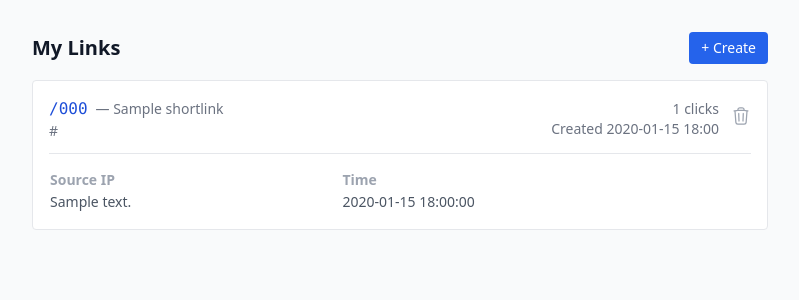
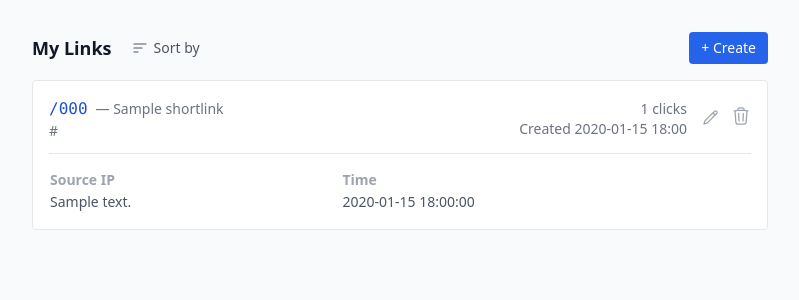
Before and after one commit to minzhankuo-0719/shortlink, a Django app: page /links/ in a window 1280 px wide. Shown: the part 49-349 px from the top of the page, without its empty margins (240-1039 px from the left). Run offline with Django 5.2, Linux system fonts and the light colour scheme; a user stored in the database is signed in; tables that the repository leaves empty hold one stand-in row (values such as "Sample post"); some libraries are stand-ins or nearby versions.

Commit message:
feat: sort and edit links on the dashboard
Add a "Sort by" dropdown (newest / oldest / most popular / title) driven
by a whitelisted ?sort= query param, with a stable secondary sort key and
case-insensitive title ordering. Let owners edit a link's title and
destination URL via a per-link modal; cache invalidation for an edited
URL is handled by the existing post_save signal.

Co-Authored-By: Claude Opus 4.8 <noreply@anthropic.com>

```diff
--- a/apps/shortener/urls.py
+++ b/apps/shortener/urls.py
@@ -7,6 +7,7 @@ app_name = "shortener"
 urlpatterns = [
     path("links/", views.my_links, name="my_links"),
     path("links/<int:pk>/delete", views.delete_link, name="delete"),
+    path("links/<int:pk>/edit", views.edit_link, name="edit"),
     # Short code last: it's a catch-all single path segment, so it must not
     # shadow the more specific routes above.
     path("<str:short_code>", views.redirect_short_link, name="redirect"),
--- a/apps/shortener/views.py
+++ b/apps/shortener/views.py
@@ -1,5 +1,6 @@
 from django.contrib.auth.decorators import login_required
 from django.db.models import Count
+from django.db.models.functions import Lower
 from django.http import Http404, HttpRequest, HttpResponse
 from django.shortcuts import get_object_or_404, redirect, render
 
@@ -8,6 +9,13 @@ from apps.analytics.services import record_click
 from .forms import ShortLinkForm
 from .models import ShortLink
 from .services import create_short_link, resolve_active_link
+
+_SORT_OPTIONS = {
+    "newest": ("-created_at",),
+    "oldest": ("created_at",),
+    "popular": ("-click_count", "-created_at"),
+    "title": (Lower("title"), "-created_at"),
+}
 
 
 @login_required
@@ -32,13 +40,20 @@ def my_links(request: HttpRequest) -> HttpResponse:
     else:
         form = ShortLinkForm()
 
+    sort_key = request.GET.get("sort")
+    if sort_key not in _SORT_OPTIONS:
+        sort_key = "newest"
+    sort_order = _SORT_OPTIONS[sort_key]
+
     links = (
         request.user.short_links.annotate(click_count=Count("clicks"))
         .prefetch_related("clicks")
-        .order_by("-created_at")  # newest first; explicit because annotate() drops Meta.ordering
+        .order_by(*sort_order)  # explicit order_by because annotate() drops Meta.ordering
     )
 
-    return render(request, "shortener/my_links.html", {"links": links, "form": form})
+    return render(
+        request, "shortener/my_links.html", {"links": links, "form": form, "current_sort": sort_key}
+    )
 
 
 def redirect_short_link(request: HttpRequest, short_code: str) -> HttpResponse:
@@ -72,3 +87,25 @@ def delete_link(request: HttpRequest, pk: int) -> HttpResponse:
     if request.method == "POST":
         link.delete()
     return redirect("shortener:my_links")
+
+
+@login_required
+def edit_link(request: HttpRequest, pk: int) -> HttpResponse:
+    """Edit a link's title and destination URL.
+
+    Owner-scoped via get_object_or_404 (you can only edit your own links;
+    anyone else gets a 404 — same guard as delete_link). ShortLinkForm is
+    bound to the existing instance, so GET pre-fills the current values and
+    save() updates that row instead of creating a new one. The post_save
+    signal clears the Redis cache, so a changed URL takes effect immediately.
+    See docs/adr/0011.
+    """
+    link = get_object_or_404(ShortLink, pk=pk, owner=request.user)
+    if request.method == "POST":
+        form = ShortLinkForm(request.POST, instance=link)
+        if form.is_valid():
+            form.save()
+            return redirect("shortener:my_links")
+    else:
+        form = ShortLinkForm(instance=link)
+    return render(request, "shortener/edit_link.html", {"form": form, "link": link})
--- a/templates/shortener/my_links.html
+++ b/templates/shortener/my_links.html
@@ -4,7 +4,30 @@
 
 {% block content %}
   <div class="flex items-center justify-between mb-4">
-    <h1 class="text-xl font-bold">My Links</h1>
+    <div class="flex items-center gap-3">
+      <h1 class="text-lg font-semibold">My Links</h1>
+
+      {% comment %} Sort dropdown: native <details>/<summary> is a button that toggles a
+         menu with zero JS. Each option is a link that swaps the ?sort= query param;
+         navigating reloads the page, which closes the menu. current_sort (from the view)
+         marks the active option. {% endcomment %}
+      <details class="relative">
+        <summary class="flex cursor-pointer select-none items-center gap-1.5 rounded px-2 py-1 text-sm text-gray-600 transition-colors duration-150 hover:bg-gray-100 list-none dark:text-gray-300 dark:hover:bg-neutral-800 [&::-webkit-details-marker]:hidden">
+          <svg xmlns="http://www.w3.org/2000/svg" fill="none" viewBox="0 0 24 24" stroke-width="1.8" stroke="currentColor" class="h-4 w-4">
+            <path stroke-linecap="round" stroke-linejoin="round" d="M3 6h18M3 12h12M3 18h6" />
+          </svg>
+          Sort by
+        </summary>
+
+        <div class="absolute left-0 z-10 mt-2 w-max overflow-hidden rounded-lg border bg-white py-1 shadow-lg dark:border-neutral-700 dark:bg-neutral-900">
+          <a href="?sort=newest" class="block px-4 py-2 text-sm hover:bg-gray-100 dark:hover:bg-neutral-800 {% if current_sort == 'newest' %}font-semibold text-blue-600 dark:text-blue-400{% endif %}">Newest</a>
+          <a href="?sort=oldest" class="block px-4 py-2 text-sm hover:bg-gray-100 dark:hover:bg-neutral-800 {% if current_sort == 'oldest' %}font-semibold text-blue-600 dark:text-blue-400{% endif %}">Oldest</a>
+          <a href="?sort=popular" class="block px-4 py-2 text-sm hover:bg-gray-100 dark:hover:bg-neutral-800 {% if current_sort == 'popular' %}font-semibold text-blue-600 dark:text-blue-400{% endif %}">Most popular</a>
+          <a href="?sort=title" class="block px-4 py-2 text-sm hover:bg-gray-100 dark:hover:bg-neutral-800 {% if current_sort == 'title' %}font-semibold text-blue-600 dark:text-blue-400{% endif %}">Title (A–Z)</a>
+        </div>
+      </details>
+    </div>
+
     <button type="button" onclick="document.getElementById('create-modal').showModal()"
             class="bg-blue-600 text-white px-3 py-1.5 rounded text-sm transition-all duration-150 hover:bg-blue-700 hover:shadow-lg">
       + Create
@@ -12,10 +35,12 @@
   </div>
 
 
+
+
   {% comment %} Create modal: native <dialog> gives the overlay, backdrop, Esc-to-close
      and focus trap for free. Posts to this same page (see the my_links view).{% endcomment %}
   <dialog id="create-modal"
-          class="w-full max-w-lg rounded-2xl bg-white p-0 backdrop:bg-black/50 dark:bg-neutral-900 dark:text-gray-100">
+          class="fixed inset-0 m-auto h-fit w-full max-w-lg rounded-2xl bg-white p-0 backdrop:bg-black/50 dark:bg-neutral-900 dark:text-gray-100">
     <form method="post" action="{% url 'shortener:my_links' %}" class="space-y-4 p-6">
       {% csrf_token %}
       <div class="flex items-center justify-between">
@@ -51,6 +76,46 @@
     </form>
   </dialog>
 
+  {% comment %} Edit modals: one per link, rendered here at the top level of the page —
+     the same DOM depth as the Create modal — so they share its centering context (a
+     nested <dialog> inside the list ends up positioned differently). Each is opened by
+     its card's pencil button via showModal(). {% endcomment %}
+  {% for link in links %}
+    <dialog id="edit-modal-{{ link.pk }}"
+            class="fixed inset-0 m-auto h-fit w-full max-w-lg rounded-2xl bg-white p-0 backdrop:bg-black/50 dark:bg-neutral-900 dark:text-gray-100">
+      <form method="post" action="{% url 'shortener:edit' link.pk %}" class="space-y-4 p-6">
+        {% csrf_token %}
+        <div class="flex items-center justify-between">
+          <h2 class="text-lg font-semibold">Edit Short Link</h2>
+          <button type="button" onclick="this.closest('dialog').close()" aria-label="Close"
+                  class="text-gray-400 hover:text-gray-700 dark:hover:text-gray-200">✕</button>
+        </div>
+        <div>
+          <label class="block text-sm mb-1" for="edit-url-{{ link.pk }}">Original URL</label>
+          <input type="url" name="original_url" id="edit-url-{{ link.pk }}" required
+                 value="{{ link.original_url }}" placeholder="https://example.com/..."
+                 class="border rounded px-3 py-2 w-full dark:bg-neutral-800 dark:border-neutral-700 dark:text-gray-100 dark:placeholder-gray-500">
+        </div>
+        <div>
+          <label class="block text-sm mb-1" for="edit-title-{{ link.pk }}">Title (optional)</label>
+          <input type="text" name="title" id="edit-title-{{ link.pk }}"
+                 value="{{ link.title }}" placeholder="Give this link a name (optional)"
+                 class="border rounded px-3 py-2 w-full dark:bg-neutral-800 dark:border-neutral-700 dark:text-gray-100 dark:placeholder-gray-500">
+        </div>
+        <div class="flex justify-end gap-2 pt-2">
+          <button type="button" onclick="this.closest('dialog').close()"
+                  class="px-4 py-2 rounded text-sm text-gray-600 hover:bg-gray-100 dark:text-gray-300 dark:hover:bg-neutral-800">
+            Cancel
+          </button>
+          <button type="submit"
+                  class="bg-blue-600 text-white px-4 py-2 rounded text-sm transition-all duration-150 hover:bg-blue-700 hover:shadow-lg">
+            Save
+          </button>
+        </div>
+      </form>
+    </dialog>
+  {% endfor %}
+
 
   {% if not links %}
     <p class="text-gray-500 dark:text-gray-400">No short links yet — click "+ Create" in the top right to make your first one.</p>
@@ -79,6 +144,16 @@
               <p>{{ link.click_count }} clicks</p>
               <p>Created {{ link.created_at|date:"Y-m-d H:i" }}</p>
             </div>
+            {% comment %} Edit: opens this link's edit modal (defined just after the card).
+            stopPropagation so it doesn't trigger the card's copy-to-clipboard. {% endcomment %}
+            <button type="button"
+                    onclick="event.stopPropagation(); document.getElementById('edit-modal-{{ link.pk }}').showModal()"
+                    aria-label="Edit link" title="Edit"
+                    class="text-gray-400 transition-colors duration-150 hover:text-blue-600 dark:hover:text-blue-400">
+              <svg xmlns="http://www.w3.org/2000/svg" fill="none" viewBox="0 0 24 24" stroke-width="1.5" stroke="currentColor" class="h-5 w-5">
+                <path stroke-linecap="round" stroke-linejoin="round" d="m16.862 4.487 1.687-1.688a1.875 1.875 0 1 1 2.652 2.652L10.582 16.07a4.5 4.5 0 0 1-1.897 1.13L6 18l.8-2.685a4.5 4.5 0 0 1 1.13-1.897l8.932-8.931Zm0 0L19.5 7.125" />
+              </svg>
+            </button>
             {% comment %} Delete: a CSRF-protected POST form. stopPropagation so the
             click doesn't trigger the card's copy-to-clipboard; confirm() guards
             against accidental deletes. {% endcomment %}
@@ -187,6 +262,19 @@
       document.getElementById("clicks-full-" + pk).classList.toggle("hidden");
       btn.classList.toggle("rotate-180");
     }
+
+    // Native <details> doesn't close when you click outside it. Listen on the
+    // whole document: for every open <details>, if the click landed *outside*
+    // it, close it. Clicking its own summary/menu is "inside", so it's left
+    // alone (the summary still toggles normally; an option link still navigates).
+    document.addEventListener("click", function (event) {
+      document.querySelectorAll("details[open]").forEach(function (details) {
+        if (!details.contains(event.target)) {
+          details.removeAttribute("open");
+        }
+      });
+    });
+
   </script>
 
 
```
Also changed, not shown: templates/shortener/edit_link.html (added, +49 -0 lines).
